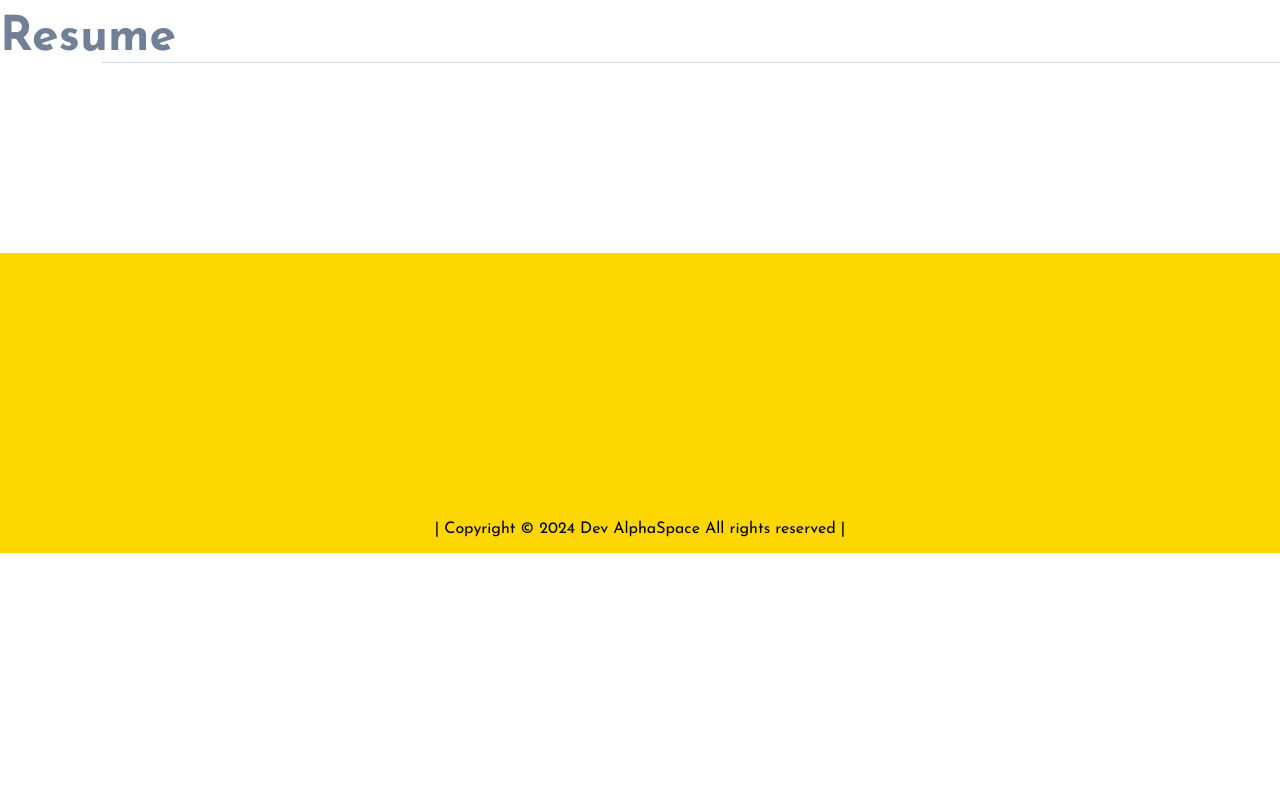
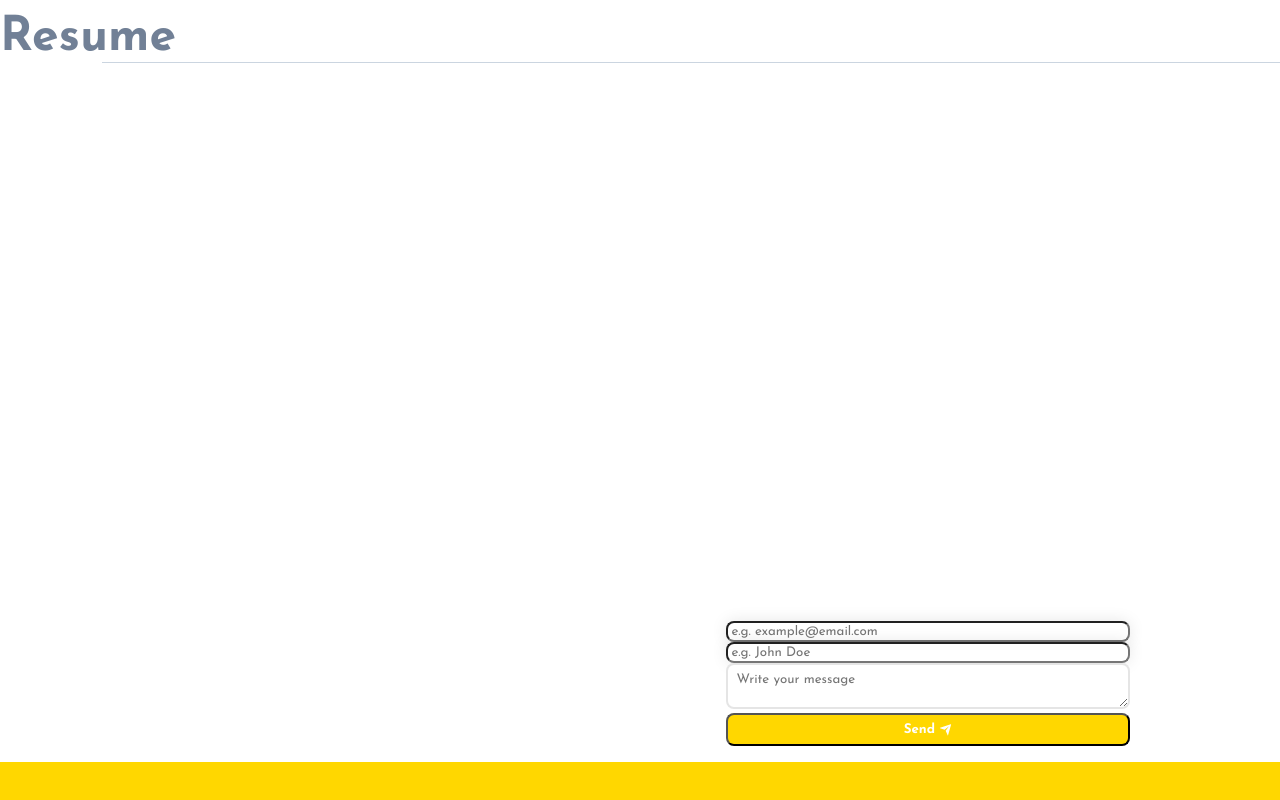
Before and after one commit to dongyunkim96/Portfolio, a React (Create React App) app in the folder my-app/: page / in a window 1280 px wide. Shown: the part 1696-2496 px from the top of the page. Before the commit the page ends 2249 px from the top, so only its background shows below. Built offline with nearby package versions, Linux system fonts and the light colour scheme.

Commit message:
Contact Added

```diff
--- /dev/null
+++ b/my-app/src/components/contact/Contact.jsx
@@ -0,0 +1,70 @@
+import React from "react";
+import {
+    ContactCardInput,
+    ContactCardInputButton,
+    ContactCardLeftSection,
+    ContactCardLeftSectionButton,
+    ContactCardLeftSectionContainer,
+    ContactCardLeftSectionParagraph,
+    ContactCardRightForm,
+    ContactCardRightSection,
+    ContactCardTextarea,
+    ContactCardWrapper,
+    ContactContainer,
+    ContactHeader,
+} from "./Contact.styled";
+import { BsArrowRight } from "react-icons/bs";
+import { RiSendPlaneFill } from "react-icons/ri";
+
+const Contact = () => {
+    return (
+        <ContactContainer>
+            <ContactHeader data-aos="fade-up">
+                <h3>Contact</h3>
+                <span></span>
+            </ContactHeader>
+            <ContactCardWrapper>
+                <ContactCardLeftSection>
+                    <ContactCardLeftSectionContainer>
+                        <ContactCardLeftSectionParagraph data-aos="zoom-in">
+                            <h1>You Need</h1>
+                            <h3>Beautiful design for your website leave a request</h3>
+                        </ContactCardLeftSectionParagraph>
+                    </ContactCardLeftSectionContainer>
+                    <ContactCardLeftSectionButton>
+                        <button data-aos="zoom-in" className="rotate">
+                            <BsArrowRight />
+                        </button>
+                    </ContactCardLeftSectionButton>
+                </ContactCardLeftSection>
+                <ContactCardRightSection>
+                    <ContactCardRightForm action="mailto:dongyunkim96@gmail.com">
+                        <ContactCardInput
+                          type="text"
+                          placeholder="e.g. example@email.com"
+                          name="Email"
+                        />
+                        <ContactCardInput
+                          type="text"
+                          placeholder="e.g. John Doe"
+                          name="name"
+                        />
+                        <ContactCardTextarea
+                          row="4"
+                          cols="50"
+                          placeholder="Write your message"
+                          name="message"
+                          id=""
+                        />
+                        <ContactCardInputButton type="submit">
+                            <span>Send</span>
+                            <RiSendPlaneFill />
+                        </ContactCardInputButton>
+                    </ContactCardRightForm>
+                </ContactCardRightSection>
+            </ContactCardWrapper>
+        </ContactContainer>
+    );
+};
+
+export default Contact;
--- /dev/null
+++ b/my-app/src/components/contact/Contact.styled.js
@@ -0,0 +1,125 @@
+import styled from "styled-components";
+
+export const ContactContainer = styled.div`
+  margin: auto;
+  margin-top: 16rem;
+`;
+
+export const ContactHeader = styled.div`
+  margin-bottom: 2rem;
+  position: relative;
+
+  h3 {
+    font-size: 3rem;
+    font-weight: 700;
+    color: #718096;
+  }
+
+  span {
+    height: 1.1px;
+    width: 92%;
+    background-color: #cbd5e0;
+    display: block;
+    position: absolute;
+    right: 0;
+    bottom: 0;
+  }
+`;
+
+export const ContactCardWrapper = styled.div`
+  width: 90%;
+  max-width: 100%;
+  margin: auto;
+  margin-top: 5rem;
+  display: flex;
+  justify-content: center;
+`;
+
+export const ContactCardLeftSection = styled.div`
+  width: 70%;
+  flex: 1;
+  display: flex;
+  align-items: center;
+  justify-content: center;
+`;
+
+export const ContactCardLeftSectionContainer = styled.div`
+  flex: 3;
+  width: 50%;
+  gap: 3;
+  display: flex;
+  align-items: flex-end;
+  justify-content: flex-end;
+  flex-direction: column;
+`;
+
+export const ContactCardLeftSectionParagraph = styled.div`
+  h1 {
+    font-size: 5xl;
+    font-weight: bold;
+  }
+
+  h3 {
+    font-size: xl;
+  }
+`;
+
+export const ContactCardLeftSectionButton = styled.div`
+  display: flex;
+  padding: 5;
+  align-items: center;
+  justify-content: center;
+
+  button {
+    font: 3xl;
+    font-weight: 800;
+    color: #ffd700;
+    padding: 2;
+    border-radius: lg;
+    box-shadow: 0 0 10px 1px rgba(0, 0, 0, 0.1);
+
+    &.rotate {
+      transform: rotate(90deg);
+    }
+  }
+`;
+
+export const ContactCardRightSection = styled.div`
+  flex: 1;
+`;
+
+export const ContactCardRightForm = styled.form`
+  flex: 1;
+  flex-direction: column;
+  gap: 5;
+  width: 70%;
+  margin: auto;
+`;
+
+export const ContactCardInput = styled.input`
+  padding: 2px 3px;
+  box-shadow: 0 0 16px 0 rgba(0, 0, 0, 0.1);
+  border-radius: 8px;
+  width: 100%;
+`;
+
+export const ContactCardTextarea = styled.textarea`
+  background-color: white;
+  border: 2px solid rgba(0, 0, 0, 0.1);
+  border-radius: 8px;
+  padding: 8px;
+  width: 100%;
+`;
+
+export const ContactCardInputButton = styled.button`
+  background-color: #FFD700;
+  color: white;
+  font-weight: bold;
+  padding: 8px;
+  border-radius: 8px;
+  width: 100%;
+  display: flex;
+  align-items: center;
+  justify-content: center;
+  gap: 4px;
+`;
--- a/my-app/src/components/footer/Footer.styled.js
+++ b/my-app/src/components/footer/Footer.styled.js
@@ -22,7 +22,7 @@ export const FooterBox = styled.div`
 
 export const FooterHeading = styled.h2`
   font-weight: bold;
-  font-size: 5x1;
+  font-size: 5xl;
 `;
 
 export const FooterIcons = styled.div`
@@ -44,7 +44,7 @@ export const FooterLinks = styled.a`
 
 export const TelegramIcon = styled(FaTelegramPlane)`
   color: black;
-  font-size: 3x1;
+  font-size: 3xl;
   transition: transform 0.3s ease;
 
   &:hover {
@@ -55,7 +55,7 @@ export const TelegramIcon = styled(FaTelegramPlane)`
 
 export const WhatsAppIcon = styled(IoLogoWhatsapp)`
   color: black;
-  font-size: 3x1;
+  font-size: 3xl;
   transition: transform 0.3s ease;
 
   &:hover {
@@ -66,7 +66,7 @@ export const WhatsAppIcon = styled(IoLogoWhatsapp)`
 
 export const InstagramIcon = styled(RiInstagramFill)`
   color: black;
-  font-size: 3x1;
+  font-size: 3xl;
   transition: transform 0.3s ease;
 
   &:hover {
--- a/my-app/src/components/header/Header.styled.js
+++ b/my-app/src/components/header/Header.styled.js
@@ -46,7 +46,7 @@ export const Information = styled.div`
 `;
 
 export const Title = styled.h2`
-  font-size: 5x1;
+  font-size: 5xl;
   font-weight: bold;
   @media (max-width: 767px) {
     font-size: 2rem;
@@ -55,11 +55,11 @@ export const Title = styled.h2`
 
 export const AnimatedText = styled(TypeAnimation)`
   color: #ffed5a;
-  font-size: 4x1;
+  font-size: 4xl;
   font-weight: bold;
 
   @media (max-width: 767px) {
-    font-size: 3x1;
+    font-size: 3xl;
   }
 `;
 
--- a/my-app/src/components/navbar/NavBar.styled.js
+++ b/my-app/src/components/navbar/NavBar.styled.js
@@ -25,7 +25,7 @@ export const NavigationBar = styled.nav`
 export const StyledLink = styled(Link)`
   text-decoration: none;
   color: inherit;
-  font-size: 3x1;
+  font-size: 3xl;
   font-weight: bold;
 `;
 
@@ -38,7 +38,7 @@ export const NavItemsContainer = styled.div`
 
 export const MenuButton = styled.button`
   cursor: pointer;
-  font-size: 2x1;
+  font-size: 2xl;
   display: none;
 
   /* @media (min-width: 768px) {
@@ -66,7 +66,7 @@ export const NavBarUl = styled.ul`
 `;
 
 export const NavBarButton = styled.button`
-  font-size: 3x1;
+  font-size: 3xl;
   display: none;
   position: relative;
   right: 0;
--- a/my-app/src/pages/Home.jsx
+++ b/my-app/src/pages/Home.jsx
@@ -5,6 +5,7 @@ import NavBar from "../components/navbar/NavBar";
 import Skills from "../components/skills/Skills";
 import Work from "../components/work/Work";
 import Resume from "../components/resume/Resume";
+import Contact from "../components/contact/Contact";
 
 const Home = () => {
     const [darkMode, setDarkMode] = useState(false);
@@ -18,6 +19,7 @@ const Home = () => {
           <Skills darkMode={darkMode} toggleDarkMode={toggleDarkMode} />
           <Work darkMode={darkMode} toggleDarkMode={toggleDarkMode} />
           <Resume darkMode={darkMode} toggleDarkMode={toggleDarkMode} />
+          <Contact darkMode={darkMode} toggleDarkMode={toggleDarkMode} />
           <Footer darkMode={darkMode} toggleDarkMode={toggleDarkMode} />
         </>
     );
```
